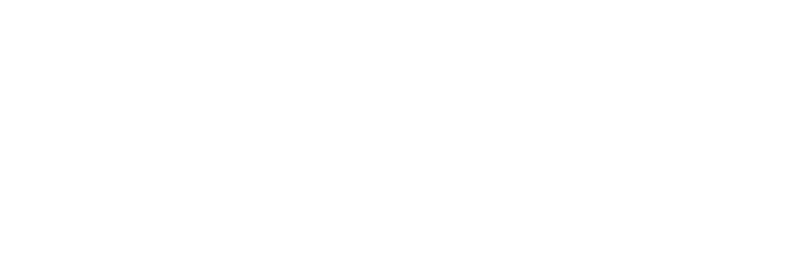
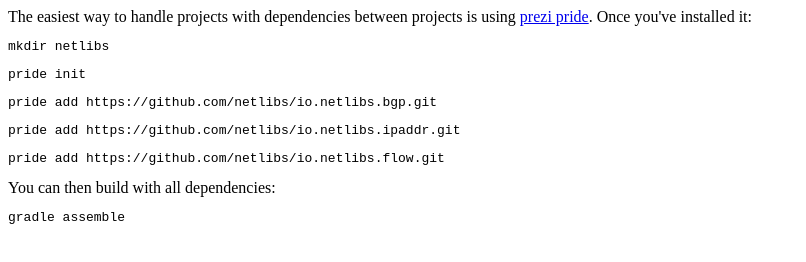
Before and after one commit to netlibs/netlibs.github.io, a plain HTML site: page index.html in a window 1280 px wide. Shown: the whole page, without its empty margins (0-806 px from the left). Drawn offline with Linux system fonts and the light colour scheme.

Commit message:
initial index

```diff
--- a/index.html
+++ b/index.html
@@ -5,6 +5,21 @@
 	</head>
 
 	<body>
+
+		<div>The easiest way to handle projects with dependencies between projects is using <a href="https://github.com/prezi/pride">prezi pride</a>.  Once you've installed it:</div>
+
+		<pre>mkdir netlibs</pre>
+
+		<pre>pride init</pre>
+
+		<pre>pride add https://github.com/netlibs/io.netlibs.bgp.git</pre>
+		<pre>pride add https://github.com/netlibs/io.netlibs.ipaddr.git</pre>
+		<pre>pride add https://github.com/netlibs/io.netlibs.flow.git</pre>
+
+		<div>You can then build with all dependencies:</div>
+
+		<pre>gradle assemble</pre>
+
 	</body>
 
 </html>
```
